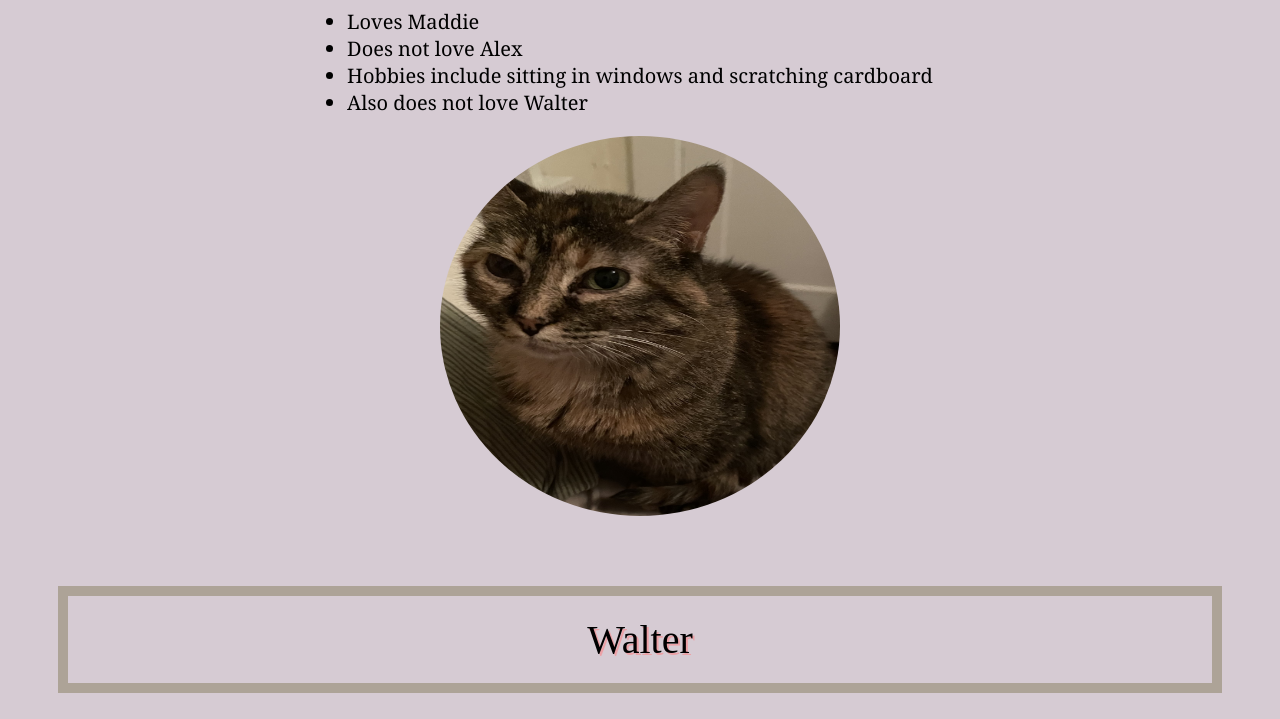
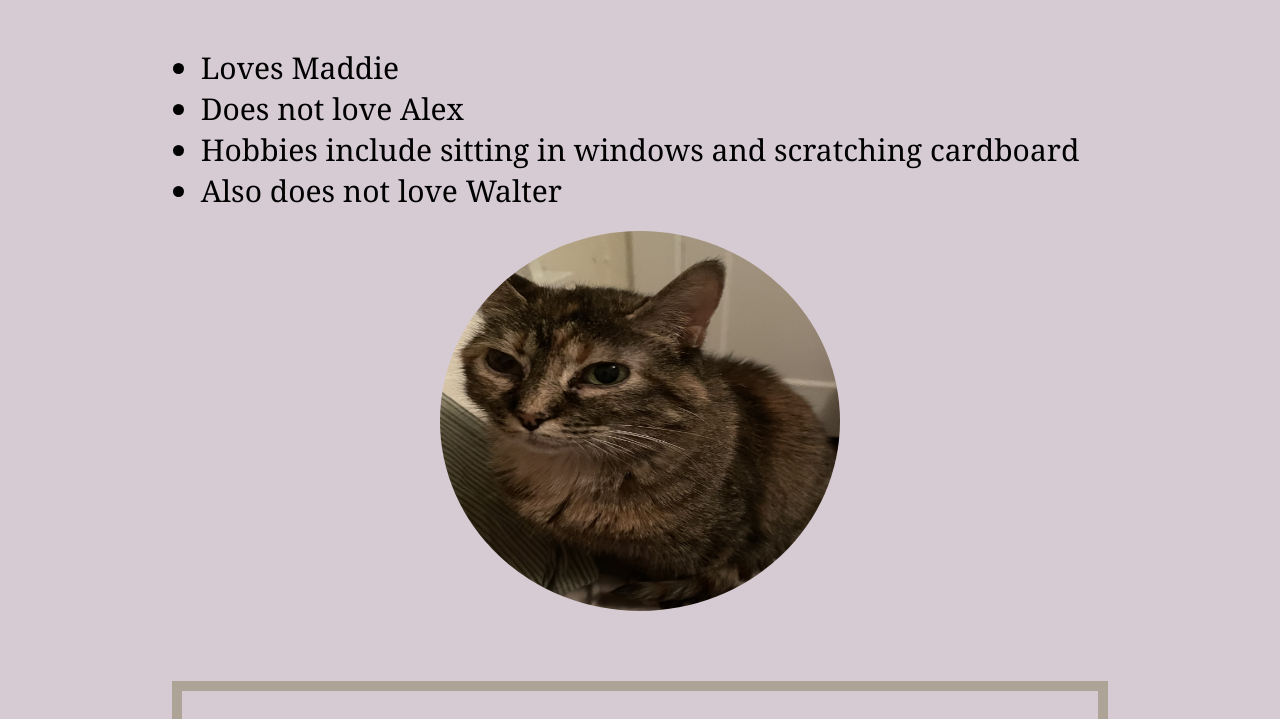
Before and after one commit to AlexGoch/Homework, a website: page section4homework/index.html in a window 1280 px wide. Shown: the part 647-1366 px from the top of the page. Drawn offline with Linux system fonts and the light colour scheme.

Commit message:
section 4 homework updates

```diff
--- a/section4homework/styles.css
+++ b/section4homework/styles.css
@@ -4,7 +4,12 @@
 #bdcebe
 #ada397
 */
-
+body, html {
+    margin-left:5%;
+    margin-right:5%;
+    margin-bottom:1%;
+    margin-top:1%;
+    }
 
 body {
     border: 5px transparent #ada397;
@@ -51,12 +56,13 @@ body {
     text-shadow:2px 2px #eca1a6;
 }
 
-.catBio {
+.catBio  {
     display: table;
     margin: auto;
     padding: 10px;
-    font-size: 20px;
+    font-size: 30px;
     font-family: cambria;
+
 
 }
 
```
